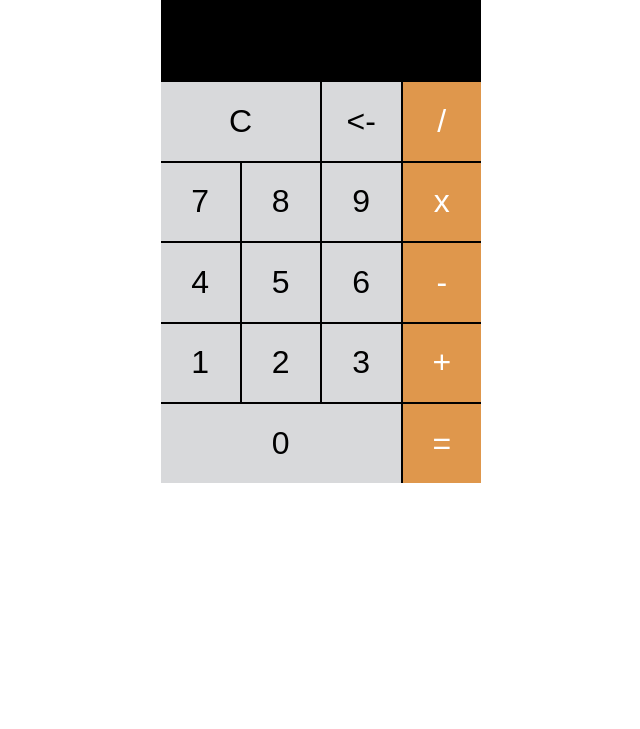
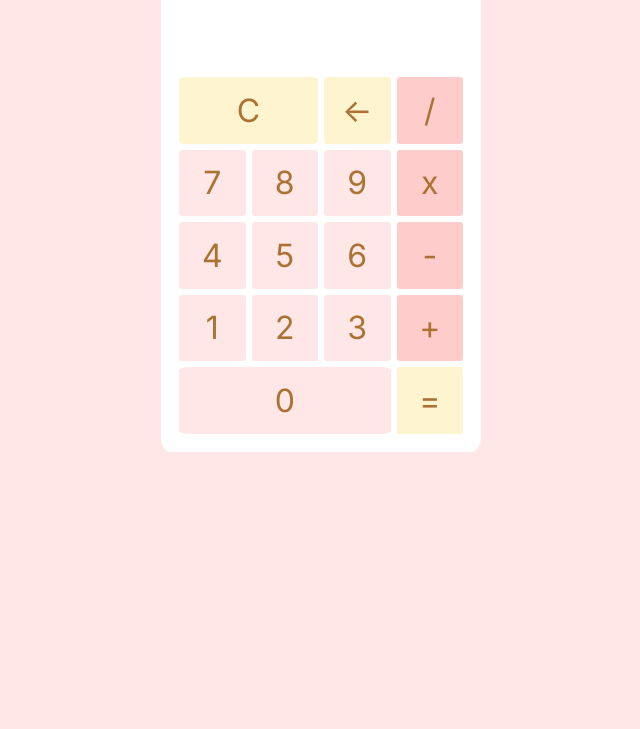
Before and after one commit to claretan44/cute-calculator, a plain HTML site: page index.html in a window 1280 px wide. Shown: the part 71-800 px from the top of the page, without its empty margins (319-959 px from the left). Drawn offline with Linux system fonts and the light colour scheme.

Commit message:
changed to pastel pink styling

```diff
--- a/index.html
+++ b/index.html
@@ -11,26 +11,26 @@
     <link href="https://fonts.googleapis.com/css2?family=Inter:ital,opsz,wght@0,14..32,100..900;1,14..32,100..900&display=swap" rel="stylesheet">
 </head>
 <body>
-    <h1 class = "project-title"> Calculator Project </h1>
+    <!-- <h1 class = "project-title"> Calculator Project </h1> -->
     <div class="calculator-wrapper">
         <div class = "result">
             <p class = "result-text"> </p>
         </div>
-        <button class="plain-button button-c">C</button>
-        <button class="plain-button button-back square"><-</button>
-        <button class="accent-button button-div square">/</button>
+        <button class="accent-button button-c">C</button>
+        <button class="accent-button button-back square"><-</button>
+        <button class="operator-button button-div square">/</button>
         <button class="plain-button button-7 square">7</button>
         <button class="plain-button button-8 square">8</button>
         <button class="plain-button button-9 square">9</button>
-        <button class="accent-button button-mult square">x</button>
+        <button class="operator-button button-mult square">x</button>
         <button class="plain-button button-4 square">4</button>
         <button class="plain-button button-5 square">5</button>
         <button class="plain-button button-6 square">6</button>
-        <button class="accent-button button-sub square">-</button>
+        <button class="operator-button button-sub square">-</button>
         <button class="plain-button button-1 square">1</button>
         <button class="plain-button button-2 square">2</button>
         <button class="plain-button button-3 square">3</button>
-        <button class="accent-button button-add square">+</button>
+        <button class="operator-button button-add square">+</button>
         <button class="plain-button button-0">0</button>
         <button class="accent-button button-eq square">=</button>
     </div>
--- a/style.css
+++ b/style.css
@@ -1,4 +1,17 @@
 :root{
+    --num-color:#ffe7e7;
+    --num-hover: #fce1e1;
+    --num-click: #e8bbbb;
+    --operator-color: #ffcccc;
+    --accent-operator-color: #fff4d0;
+    --operator-hover: #ffb4b4;
+    --operator-click: #e68787;
+    --result-color: white;
+    --result-text-color: #AB7232;
+    --num-text-color: #AB7232;
+    --operator-text-color: #AB7232;
+
+    /*
     --num-color:#D8D9DB;
     --num-hover: #edeff2;
     --num-click: rgb(164, 161, 161);
@@ -8,11 +21,15 @@
     --result-color: black;
     --result-text-color: white;
     --num-text-color: black;
-    --operator-text-color: white;
+    --operator-text-color: white; */
 }
 
 *{
     box-sizing:border-box;
+}
+
+body{
+    background-color: var(--num-color);
 }
 
 .project-title{
@@ -25,10 +42,11 @@
 .calculator-wrapper{
     /*width: 25%;*/
     width: min(320px,90%);
-    margin: auto;
+    margin: 2rem auto;
     display: grid;
     grid-template-columns: 1fr 1fr 1fr 1fr;
     grid-template-areas:
+    "res res res res"
     "res res res res"
     "c c back div"
     "seven eight nine mul"
@@ -43,11 +61,17 @@
     font-family:'Courier New', Courier, monospace;
     font-size: 32px;
     background-color: var(--result-color);
+    padding: 1rem;
+    /*border: 2px solid black;*/
+    border-radius: 3%;
 }
 
 button {
     font-size: inherit;
+    font-family: Inter;
     border: none;
+    border-radius: 5%;
+    margin: 0.125rem;
 }
 
 .plain-button {
@@ -62,8 +86,21 @@ button {
 .plain-button:active {
     background-color: var(--num-click);
 }
+.operator-button {
+    background-color: var(--operator-color);
+    color: var(--operator-text-color);
+}
+
+.operator-button:hover {
+    background-color: var(--operator-hover);
+}
+
+.operator-button:active{
+    background-color: var(--operator-click);
+}
+
 .accent-button {
-    background-color: var(--operator-color);
+    background-color: var(--accent-operator-color);
     color: var(--operator-text-color);
 }
 
@@ -74,9 +111,10 @@ button {
 .accent-button:active{
     background-color: var(--operator-click);
 }
+
 .result{
     grid-area: res;
-    aspect-ratio: 4;
+    aspect-ratio: 3;
     background-color: var(--result-color);
     /* The following flex code puts the result text vertical center and far right */
     display: flex;
```
